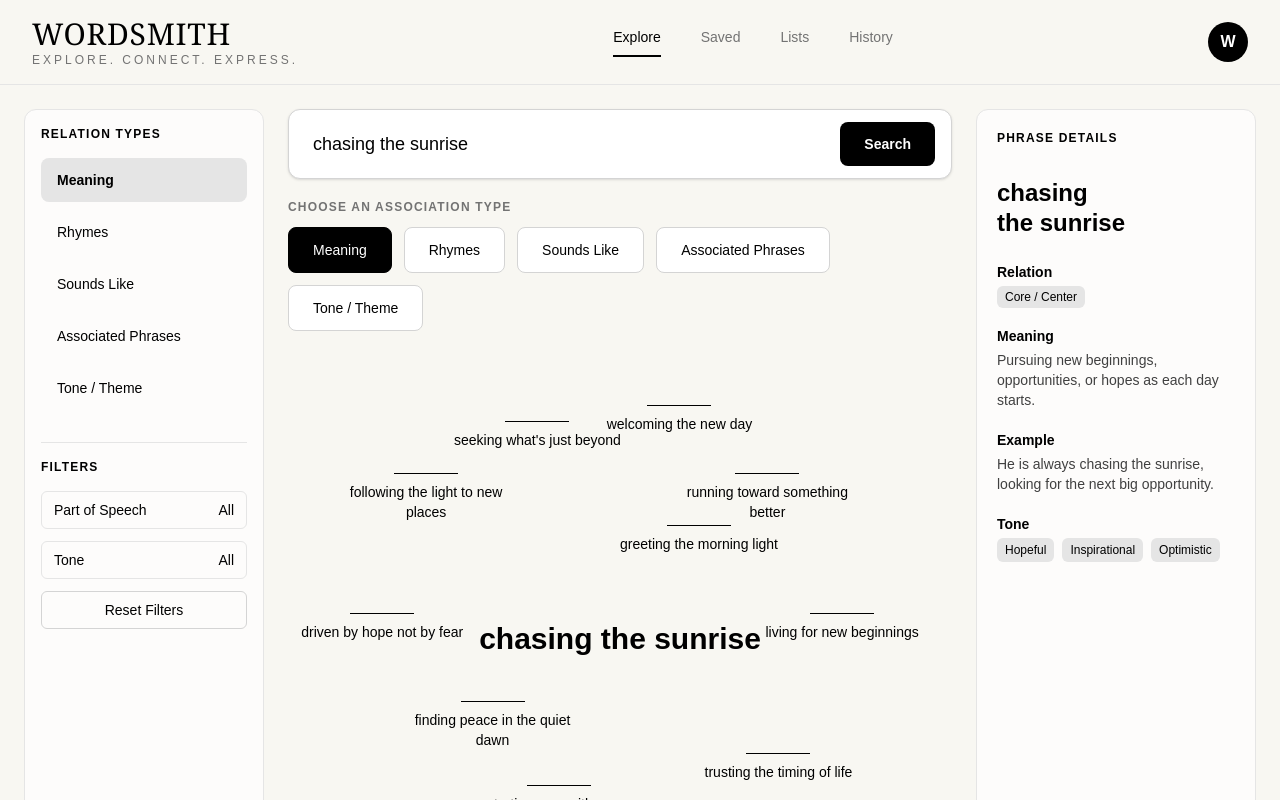
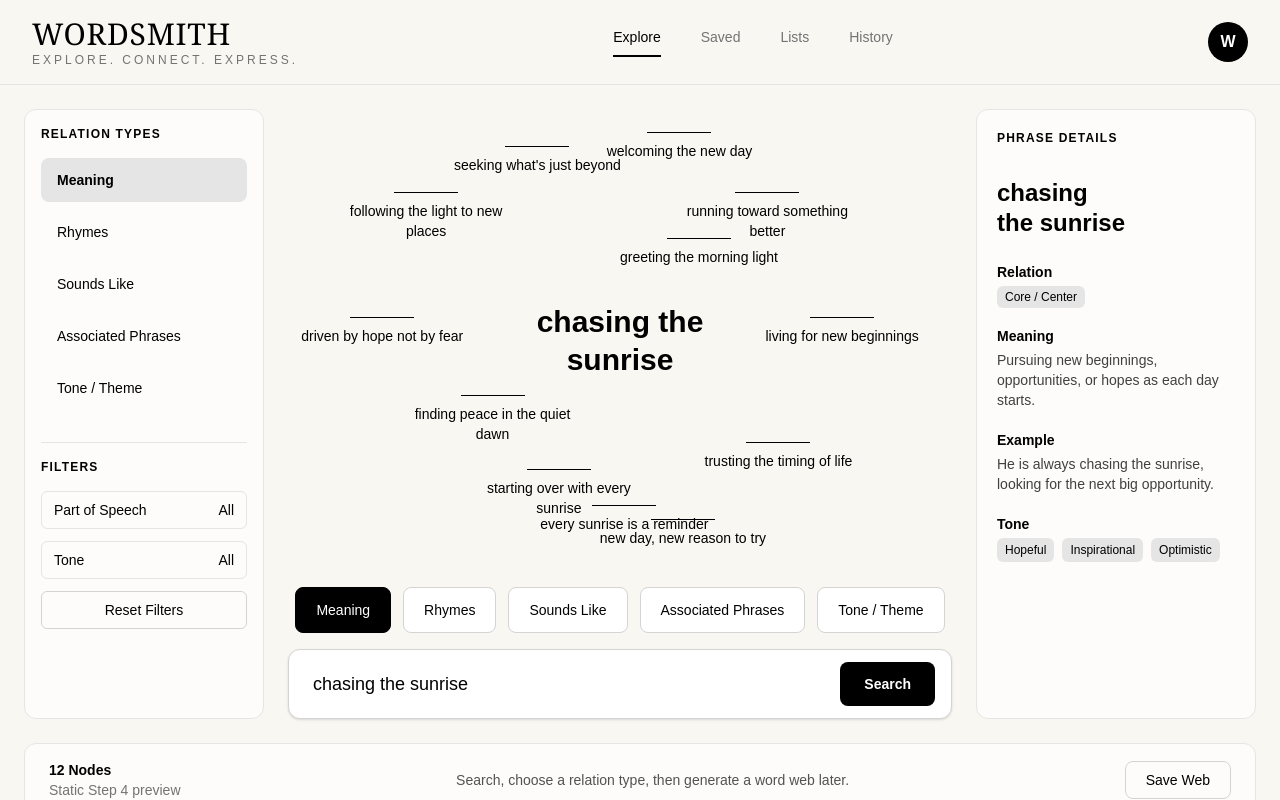
Before and after one commit to kuukujune/wordsmith, a Next.js app: page / in a window 1280 px wide. Shown: the top 800 px of the page. Built offline with nearby package versions, Linux system fonts and the light colour scheme.

Commit message:
Invert center search layout

```diff
--- a/src/app/page.tsx
+++ b/src/app/page.tsx
@@ -118,51 +118,9 @@ export default function Home() {
           </div>
         </aside>
 
-        <section>
-          <form
-            onSubmit={handleSubmit}
-            className="mx-auto flex max-w-3xl items-center gap-3 rounded-xl border border-neutral-300 bg-white px-4 py-2 shadow-sm"
-          >
-            <input
-              value={searchTerm}
-              onChange={(event) => setSearchTerm(event.target.value)}
-              placeholder="Enter a word or phrase..."
-              className="min-w-0 flex-1 bg-transparent px-2 py-3 text-lg outline-none"
-            />
-
-            <button
-              type="submit"
-              className="rounded-lg bg-black px-6 py-3 text-sm font-semibold text-white hover:bg-neutral-800"
-            >
-              Search
-            </button>
-          </form>
-
-          <div className="mx-auto mt-5 max-w-3xl">
-            <p className="mb-3 text-xs font-semibold uppercase tracking-widest text-neutral-500">
-              Choose an association type
-            </p>
-
-            <div className="flex flex-wrap gap-3">
-              {relationTypes.map((type) => (
-                <button
-                  key={type}
-                  type="button"
-                  onClick={() => setRelationType(type)}
-                  className={`rounded-lg border px-6 py-3 text-sm ${
-                    relationType === type
-                      ? "border-black bg-black text-white"
-                      : "border-neutral-300 bg-white hover:bg-neutral-100"
-                  }`}
-                >
-                  {type}
-                </button>
-              ))}
-            </div>
-          </div>
-
-          <div className="relative mx-auto mt-12 h-[520px] max-w-4xl">
-            <div className="absolute left-1/2 top-1/2 -translate-x-1/2 -translate-y-1/2 text-center text-3xl font-bold leading-tight">
+        <section className="flex min-h-[calc(100vh-190px)] flex-col">
+          <div className="relative mx-auto min-h-[430px] w-full max-w-4xl flex-1">
+            <div className="absolute left-1/2 top-1/2 max-w-[260px] -translate-x-1/2 -translate-y-1/2 text-center text-3xl font-bold leading-tight">
               {searchTerm || "Wordsmith"}
             </div>
 
@@ -193,6 +151,44 @@ export default function Home() {
               );
             })}
           </div>
+
+          <div className="mx-auto mt-4 w-full max-w-3xl">
+            <div className="flex flex-wrap justify-center gap-3">
+              {relationTypes.map((type) => (
+                <button
+                  key={type}
+                  type="button"
+                  onClick={() => setRelationType(type)}
+                  className={`rounded-lg border px-5 py-3 text-sm ${
+                    relationType === type
+                      ? "border-black bg-black text-white"
+                      : "border-neutral-300 bg-white hover:bg-neutral-100"
+                  }`}
+                >
+                  {type}
+                </button>
+              ))}
+            </div>
+          </div>
+
+          <form
+            onSubmit={handleSubmit}
+            className="mx-auto mt-4 flex w-full max-w-3xl items-center gap-3 rounded-xl border border-neutral-300 bg-white px-4 py-2 shadow-sm"
+          >
+            <input
+              value={searchTerm}
+              onChange={(event) => setSearchTerm(event.target.value)}
+              placeholder="Enter a word or phrase..."
+              className="min-w-0 flex-1 bg-transparent px-2 py-3 text-lg outline-none"
+            />
+
+            <button
+              type="submit"
+              className="rounded-lg bg-black px-6 py-3 text-sm font-semibold text-white hover:bg-neutral-800"
+            >
+              Search
+            </button>
+          </form>
         </section>
 
         <aside className="hidden rounded-xl border border-neutral-200 bg-white/70 p-5 lg:block">
```
